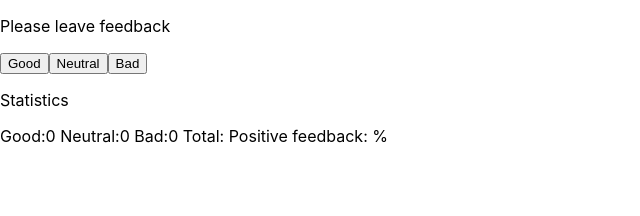
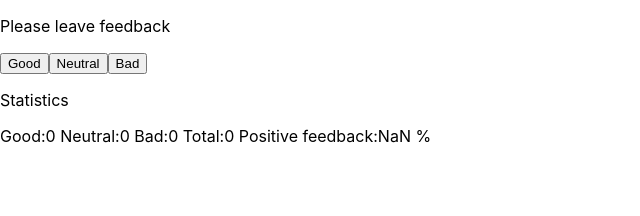
Before and after one commit to SosnaO/goit-react-hw-02-feedback, a React (Create React App) app: page / in a window 1280 px wide. Shown: the top 216 px of the page, without its empty margins (0-640 px from the left). Built offline with nearby package versions, Linux system fonts and the light colour scheme.

Commit message:
добавила общ.отзьівті и % положительніх отзьівов

```diff
--- a/src/components/Feedback/Feedback.js
+++ b/src/components/Feedback/Feedback.js
@@ -9,9 +9,13 @@ class Feedback extends Component {
     neutral: 0,
     bad: 0
   };
+//   countTotalFeedback()={`(${this.state.good}+${this.state.neutral}+${this.state.bad})`};
+
+
   goodIncrement=()=>{
       this.setState(prevState=>({
         good:prevState.good+1,
+
      }))
   };
   neutralIncrement=()=>{
@@ -25,18 +29,20 @@ badIncrement=()=>{
    }))
 };
 
-countTotalFeedback=()=>{
-    this.setState(prevState=>({
+// countTotalFeedback=()={`(${this.state.good}+${this.state.neutral}+${this.state.bad})`};
+// console.log(countTotalFeedback())
+// countTotalFeedback=()=>{
+//     this.setState(prevState=>({
 
-    total:this.good+5,
-  }))
+//     total:prevState.bad+15,
+//   }))
     // this.setState(prevState=>{
     //       return{
     //   total:prevState.good+prevState.neutral+prevState.bad,
     // }
 // })
 
-};
+// };
 
 
 
@@ -54,8 +60,8 @@ return(
     <span>Good:{this.state.good} </span>
     <span>Neutral:{this.state.neutral} </span>
     <span>Bad:{this.state.bad} </span>
-    <span>Total:{this.state.total} </span>
-    <span>Positive feedback:{this.state.positiveFeedback} %</span>
+    <span>Total:{this.state.good+this.state.neutral+this.state.bad} </span>
+    <span>Positive feedback:{(this.state.good*100)/(this.state.good+this.state.neutral+this.state.bad)} %</span>
 
     </div>
 
```
